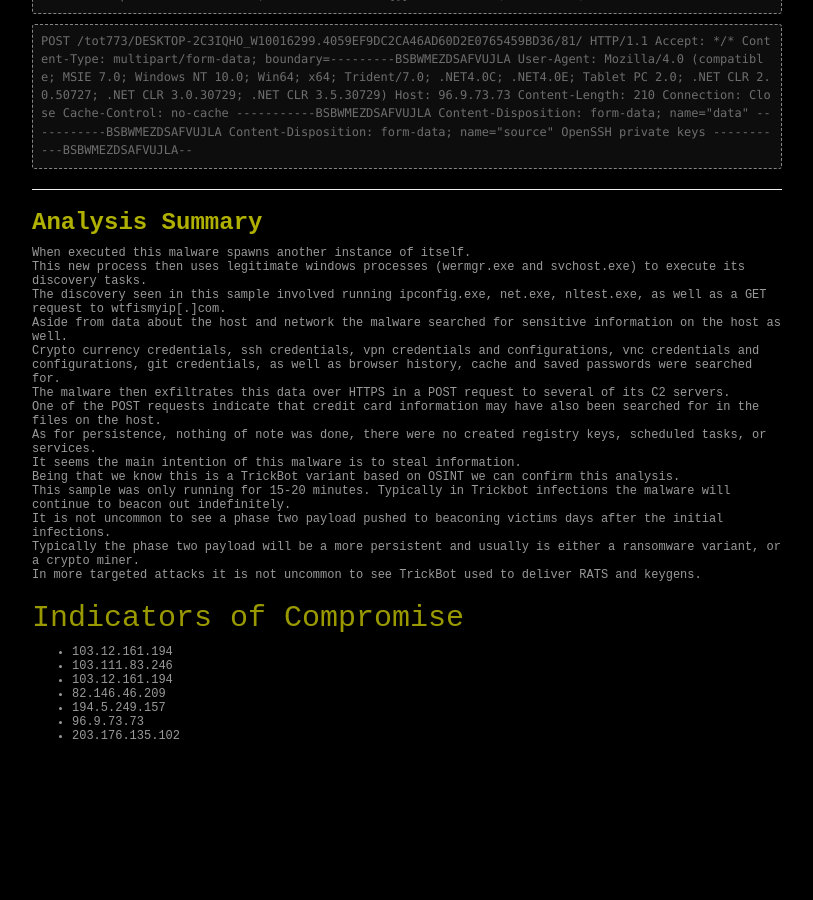
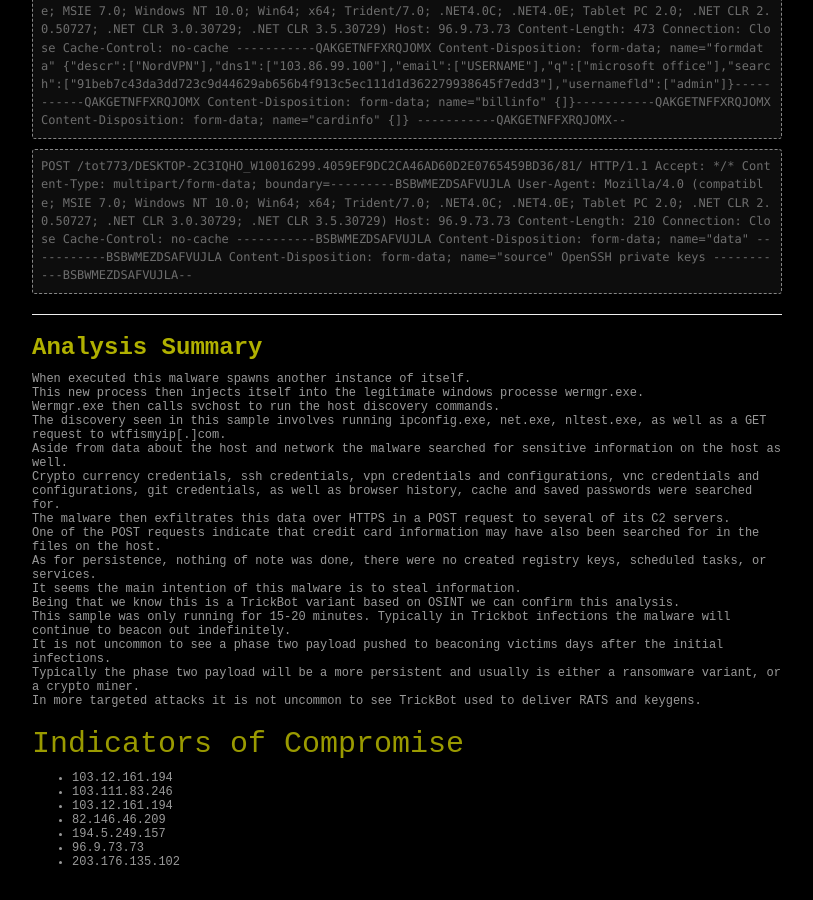
Before and after one commit to bizarrechaos/bizarrechaos.github.io, a Jekyll site: the page built from _posts/2020-07-30-Malware-Analysis-TrickBot.md, in a window 1280 px wide and 900 px high, scrolled down 3598 px. Shown: the whole window, without its empty margins (233-1046 px from the left). Built offline with Jekyll 4.4.1, drawn with Linux system fonts in a browser that asks for light colours; before the commit the page ends 4396 px from its top, so only the background shows below that; part of the change alters nothing that is shown; some of the changed text lies outside the part shown.

Commit message:
trickbot

```diff
--- a/_posts/2020-07-30-Malware-Analysis-TrickBot.md
+++ b/_posts/2020-07-30-Malware-Analysis-TrickBot.md
@@ -15,24 +15,33 @@ I take no reponsibility for any actions you take based on this report.
 Use caution when downloading and executing malware.
 Use a virtual machine, be safe, have fun.
 
+# Environment and tools
+
+- [Windows 10](https://developer.microsoft.com/en-us/windows/downloads/virtual-machines/)
+- [Flare VM](https://github.com/fireeye/flare-vm)
+- [pFsense](https://www.pfsense.org/)
+- [tcpdump](https://www.tcpdump.org/)
+- [procmon](https://docs.microsoft.com/en-us/sysinternals/downloads/procmon)
+- [capa](https://github.com/fireeye/capa)
+- [pestudio](https://www.winitor.com/)
+
 # Static Analysis
 
-| Data         | Value                                                                                                                            |
-|:-------------|:---------------------------------------------------------------------------------------------------------------------------------|
-| File Size    | 540724 bytes                                                                                                                     |
-| Code Signing | Unsigned                                                                                                                         |
-| MD5          | 5930091b65aed9627dd1a4e86458b72f                                                                                                 |
-| SHA1         | 1e6ee2e805e21c007aa70217856bf31141ccc552                                                                                         |
-| SHA256       | 91beb7c43da3dd723c9d44629ab656b4f913c5ec111d1d362279938645f7edd3                                                                 |
-| SHA512       | f35dbf5ab53eb9f94e72e75cc068e83b8a819b215f47245431887f124fd9903e45134771252cd19beedfb0d3697781d4aeebf7f98cfb8e24eede6e399527a146 |
-| SSDEEP       | 6144:QXRZwJkHAfrJoz9KnjY/F0eAcLeRpJ0ulEypWu/blRTZSMIbBkfoqpArjO:QXRZmrJoBKIqkapJDmy4uBRTQ4pD                                     |
-| IMPHash      | a9daf8a064784a80002aa6baaea5ce3b                                                                                                 |
-| Compile Time | Wed Jul 22 08:55:12 2020                                                                                                         |
-| Packed       | No                                                                                                                               |
-| Compiler     | Microsoft Visual Basic 6.0                                                                                                       |
-| Linker       | Microsoft Linker                                                                                                                 |
-| Overlay      | PDB 2.0 file link                                                                                                                |
-| Entropy      | 6.827                                                                                                                            |
+| Data         | Value                                                                                        |
+|:-------------|:---------------------------------------------------------------------------------------------|
+| File Size    | 540724 bytes                                                                                 |
+| Code Signing | Unsigned                                                                                     |
+| MD5          | 5930091b65aed9627dd1a4e86458b72f                                                             |
+| SHA1         | 1e6ee2e805e21c007aa70217856bf31141ccc552                                                     |
+| SHA256       | 91beb7c43da3dd723c9d44629ab656b4f913c5ec111d1d362279938645f7edd3                             |
+| SSDEEP       | 6144:QXRZwJkHAfrJoz9KnjY/F0eAcLeRpJ0ulEypWu/blRTZSMIbBkfoqpArjO:QXRZmrJoBKIqkapJDmy4uBRTQ4pD |
+| IMPHash      | a9daf8a064784a80002aa6baaea5ce3b                                                             |
+| Compile Time | Wed Jul 22 08:55:12 2020                                                                     |
+| Packed       | No                                                                                           |
+| Compiler     | Microsoft Visual Basic 6.0                                                                   |
+| Linker       | Microsoft Linker                                                                             |
+| Overlay      | PDB 2.0 file link                                                                            |
+| Entropy      | 6.827                                                                                        |
 
 ## PE Sections
 
@@ -172,8 +181,9 @@ POST /tot773/DESKTOP-2C3IQHO_W10016299.4059EF9DC2CA46AD60D2E0765459BD36/81/ HTTP
 # Analysis Summary
 
 When executed this malware spawns another instance of itself.
-This new process then uses legitimate windows processes (wermgr.exe and svchost.exe) to execute its discovery tasks.
-The discovery seen in this sample involved running ipconfig.exe, net.exe, nltest.exe, as well as a GET request to wtfismyip[.]com.
+This new process then injects itself into the legitimate windows processe wermgr.exe.
+Wermgr.exe then calls svchost to run the host discovery commands.
+The discovery seen in this sample involves running ipconfig.exe, net.exe, nltest.exe, as well as a GET request to wtfismyip[.]com.
 Aside from data about the host and network the malware searched for sensitive information on the host as well.
 Crypto currency credentials, ssh credentials, vpn credentials and configurations, vnc credentials and configurations, git credentials, as well as browser history, cache and saved passwords were searched for.
 The malware then exfiltrates this data over HTTPS in a POST request to several of its C2 servers.
```
